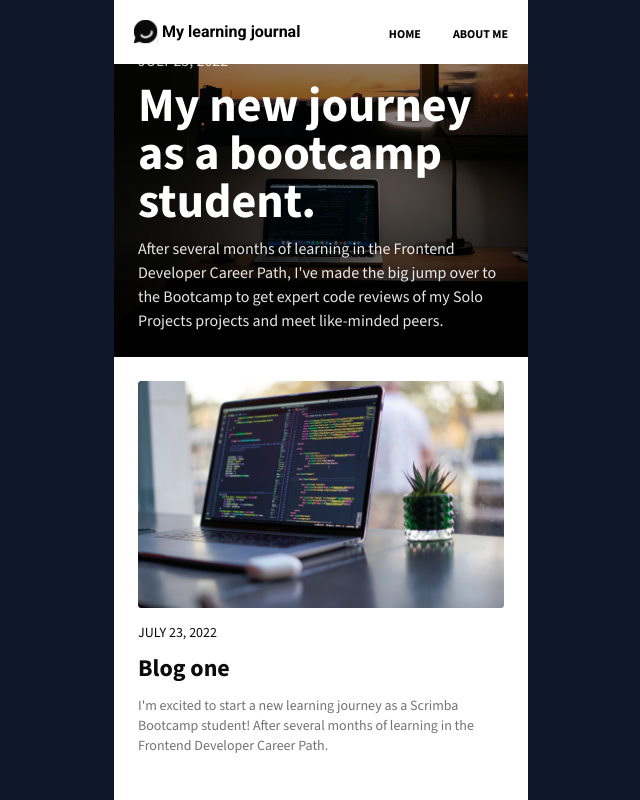
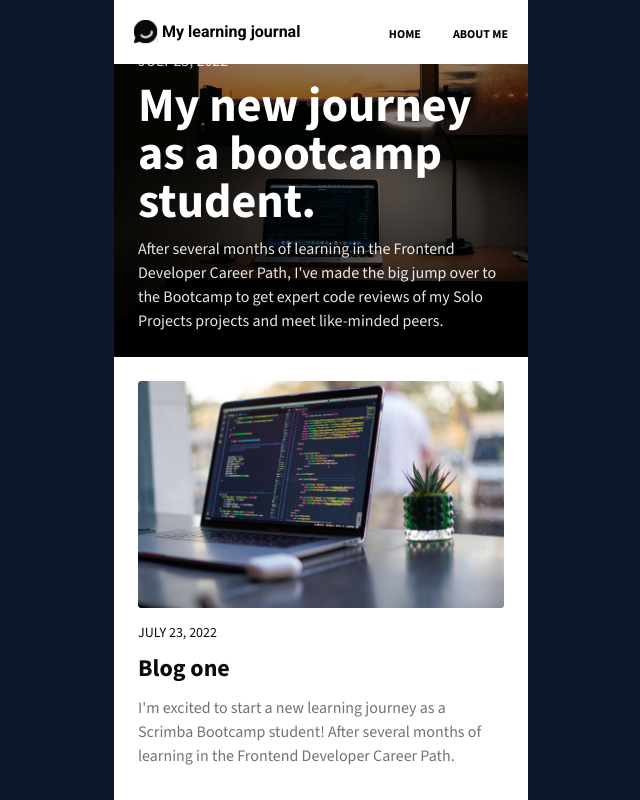
Before and after one commit to DarrickFauvel/my-learning-journal-solo-scrimba-250119, a Next.js app: page / in a window 1280 px wide. Shown: the top 800 px of the page, without its empty margins (319-959 px from the left). Built offline with nearby package versions, Linux system fonts and the light colour scheme.

Commit message:
Make text base size

```diff
--- a/components/post-card.tsx
+++ b/components/post-card.tsx
@@ -52,7 +52,7 @@
         <div className="px-6">
           <time className="text-sm uppercase">{formattedDate}</time>
           <h2 className="text-2xl font-bold mt-2 mb-3">{heading}</h2>
-          <p className="text-sm text-muted-foreground">{text}</p>
+          <p className="text-base text-muted-foreground">{text}</p>
         </div>
       </CardContent>
     </Card>
```
Lines whose indentation alone changed are shown as unchanged.
